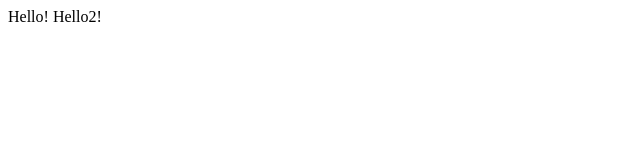
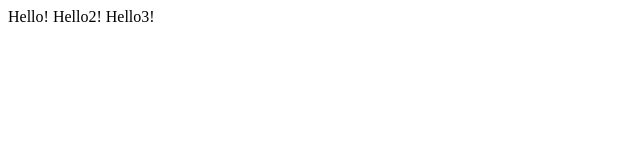
Before and after one commit to Blaise4/test, a plain HTML site: page index.html in a window 1280 px wide. Shown: the full height of the page, 0-640 px from the left. Drawn offline with Linux system fonts and the light colour scheme.

Commit message:
add hello3 to index.html

```diff
--- a/index.html
+++ b/index.html
@@ -3,5 +3,6 @@
 
 	Hello!
 	Hello2!
+	Hello3!
 </body>
 </html>
```
